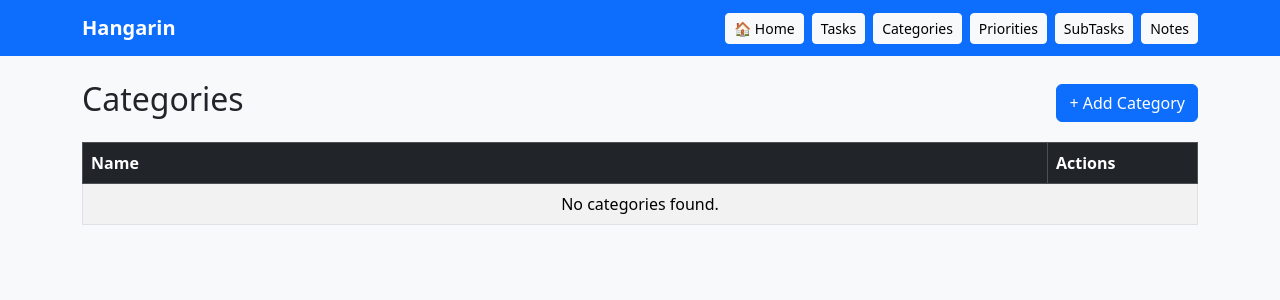
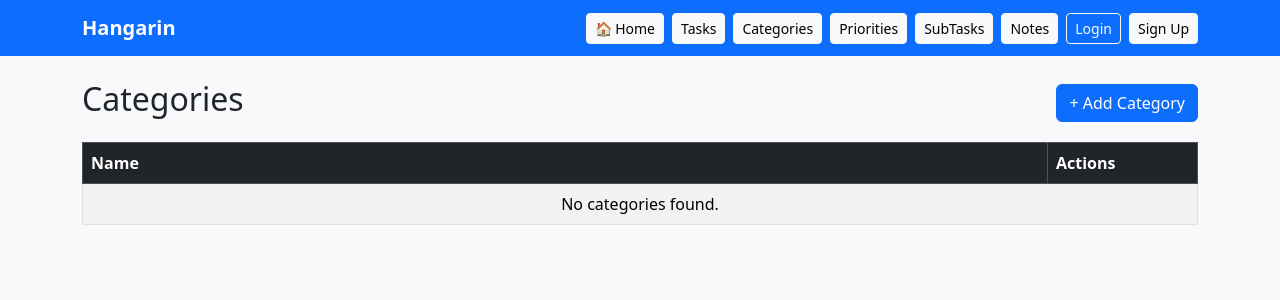
Before and after one commit to kyleeetd/hangarin-appdev, a Django app: template templates/categories/list.html in a window 1280 px wide. Shown: the top 300 px of the page. Run offline with Django 3.2, Linux system fonts and the light colour scheme; the template is opened without the code that fills it, so the values that code supplies are empty.

Commit message:
final na to

```diff
--- a/templates/base.html
+++ b/templates/base.html
@@ -6,11 +6,12 @@
   <meta name="viewport" content="width=device-width, initial-scale=1">
   <title>Hangarin</title>
   <link href="https://cdn.jsdelivr.net/npm/bootstrap@5.3.3/dist/css/bootstrap.min.css" rel="stylesheet">
- <link rel="manifest" href="/static/manifest.json">
-<meta name="theme-color" content="#000000">
-
+  <link rel="icon" type="image/x-icon" href="{% static 'favicon.ico' %}">
+  <link rel="manifest" href="{% static 'manifest.json' %}">
+  <meta name="theme-color" content="#000000">
 </head>
 <body class="bg-light">
+
 <nav class="navbar navbar-expand-lg navbar-dark bg-primary">
   <div class="container">
     <a class="navbar-brand fw-bold" href="{% url 'dashboard' %}">Hangarin</a>
@@ -18,30 +19,25 @@
       <span class="navbar-toggler-icon"></span>
     </button>
     <div class="collapse navbar-collapse" id="navbarNav">
-      <ul class="navbar-nav ms-auto">
-        <li class="nav-item">
-          <a class="btn btn-light btn-sm me-2" href="{% url 'dashboard' %}">🏠 Home</a>
-        </li>
-        <li class="nav-item">
-          <a class="btn btn-light btn-sm me-2" href="{% url 'task-list' %}">Tasks</a>
-        </li>
-        <li class="nav-item">
-          <a class="btn btn-light btn-sm me-2" href="{% url 'category-list' %}">Categories</a>
-        </li>
-        <li class="nav-item">
-          <a class="btn btn-light btn-sm me-2" href="{% url 'priority-list' %}">Priorities</a>
-        </li>
-        <li class="nav-item">
-          <a class="btn btn-light btn-sm me-2" href="{% url 'subtask-list' %}">SubTasks</a>
-        </li>
-        <li class="nav-item">
-          <a class="btn btn-light btn-sm" href="{% url 'note-list' %}">Notes</a>
-        </li>
+      <ul class="navbar-nav ms-auto align-items-center">
+        <li class="nav-item"><a class="btn btn-light btn-sm me-2" href="{% url 'dashboard' %}">🏠 Home</a></li>
+        <li class="nav-item"><a class="btn btn-light btn-sm me-2" href="{% url 'task-list' %}">Tasks</a></li>
+        <li class="nav-item"><a class="btn btn-light btn-sm me-2" href="{% url 'category-list' %}">Categories</a></li>
+        <li class="nav-item"><a class="btn btn-light btn-sm me-2" href="{% url 'priority-list' %}">Priorities</a></li>
+        <li class="nav-item"><a class="btn btn-light btn-sm me-2" href="{% url 'subtask-list' %}">SubTasks</a></li>
+        <li class="nav-item"><a class="btn btn-light btn-sm me-2" href="{% url 'note-list' %}">Notes</a></li>
+
+        {% if user.is_authenticated %}
+          <li class="nav-item text-light me-2">Hi, {{ user.username }}!</li>
+          <li class="nav-item"><a class="btn btn-outline-light btn-sm" href="{% url 'account_logout' %}">Logout</a></li>
+        {% else %}
+          <li class="nav-item"><a class="btn btn-outline-light btn-sm me-2" href="{% url 'account_login' %}">Login</a></li>
+          <li class="nav-item"><a class="btn btn-light btn-sm" href="{% url 'account_signup' %}">Sign Up</a></li>
+        {% endif %}
       </ul>
     </div>
   </div>
 </nav>
-
 
 <div class="container my-4">
   {% block content %}{% endblock %}
@@ -50,12 +46,9 @@
 <script src="https://cdn.jsdelivr.net/npm/bootstrap@5.3.3/dist/js/bootstrap.bundle.min.js"></script>
 <script>
 if ("serviceWorker" in navigator) {
-    window.addEventListener("load", function () {
-        navigator.serviceWorker.register("{% static 'service-worker.js' %}").then(
-            function () { console.log("Service Worker Registered"); },
-            function (err) { console.log("Service Worker Failed: ", err); }
-        );
-    });
+  window.addEventListener("load", function () {
+    navigator.serviceWorker.register("{% static 'service-worker.js' %}");
+  });
 }
 </script>
 </body>
```
Also changed, not shown: hangarin_project/settings.py (+9 -3 lines), templates/account/login.html (added, +29 -0 lines), templates/account/logout.html (added, +15 -0 lines), templates/account/signup.html (added, +39 -0 lines), static/icons/github.gif (added), static/icons/google.gif (added).
